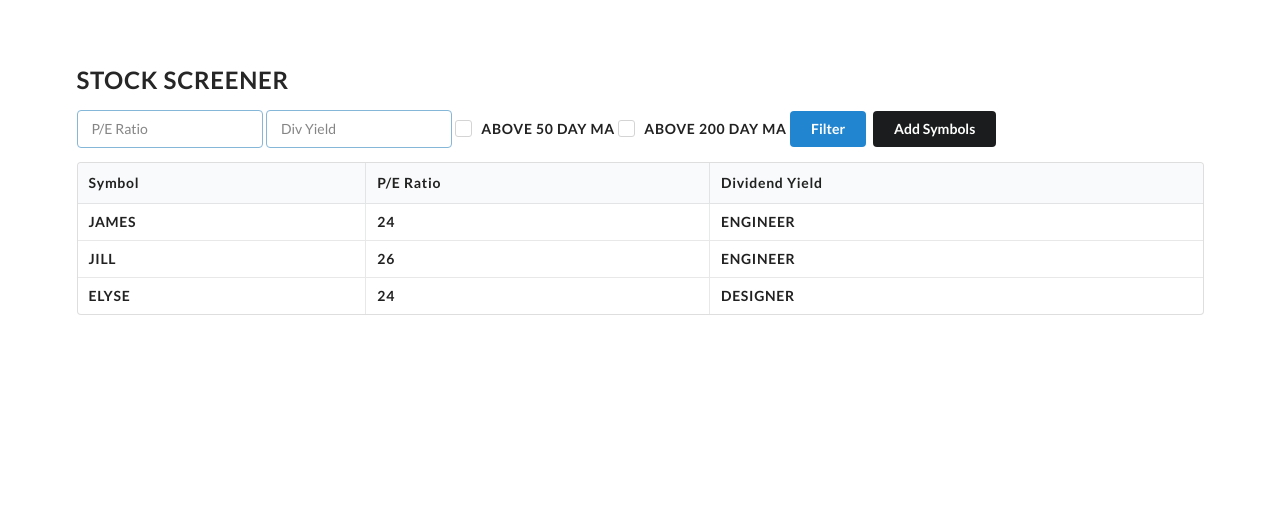
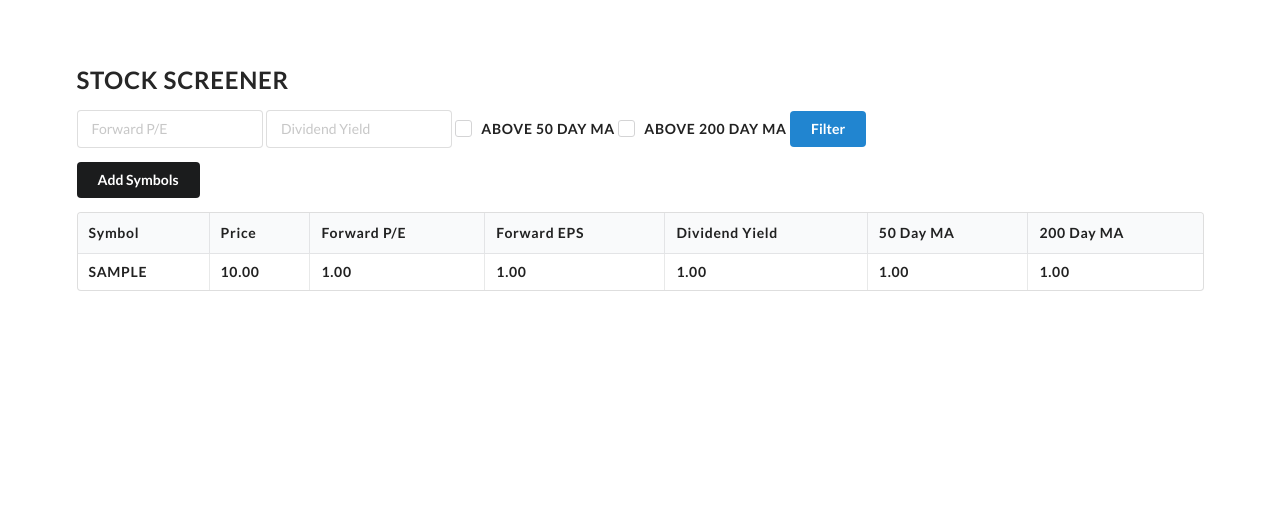
Before and after one commit to Barnez299/fastapifullstack, a FastAPI app: page / in a window 1280 px wide. Shown: the top 514 px of the page. Run offline with FastAPI, Linux system fonts and the light colour scheme; tables that the repository leaves empty hold one stand-in row (values such as "Sample post"); some libraries are stand-ins or nearby versions.

Commit message:
final commit

```diff
--- a/main.py
+++ b/main.py
@@ -33,14 +33,41 @@ def get_db():
     finally:
         db.close()
 
+# homepage display all stock in db
 @app.get("/")
-def home(request: Request):
+def home(request: Request, forward_pe = None, dividend_yield = None, ma50 = None, ma200 = None, db: Session = Depends(get_db)):
     """
     displays dashboard/homepage for stock screener
     """
-    return templates.TemplateResponse("home.html",{
-        "request": request
+    stocks = db.query(Stock)
+
+    if forward_pe:
+        stocks = stocks.filter(Stock.forward_pe < forward_pe)
+
+    if dividend_yield:
+        stocks = stocks.filter(Stock.dividend_yield > dividend_yield)
+
+    if ma50:
+        stocks = stocks.filter(Stock.price > Stock.ma50)
+
+    if ma200:
+        stocks = stocks.filter(Stock.price > Stock.ma200)
+
+    stocks = stocks.all()
+
+
+
+    return templates.TemplateResponse("home.html", {
+
+        "request": request,
+        "stocks": stocks,
+        "dividend_yield": dividend_yield,
+        "forward_pe": forward_pe,
+        "ma200": ma200,
+        "ma50": ma50
     })
+
+
 
 # create function that will get/fetch data
 
@@ -66,25 +93,6 @@ def fetch_stock_data(id: int):
 
 
 # db session must come at end always
-# @app.post("/stock")
-# async def create_stock(stock_request: StockRequest, background_tasks: BackgroundTasks, db: Session = Depends(get_db)):
-#     """
-#     end point to create a stock item and store in database
-#     """
-#     stock = Stock()
-#     stock.symbol = stock_request.symbol
-
-#     db.add(stock)
-#     db.commit()
-
-#     background_tasks.add_task(fetch_stock_data, stock_id)
-
-#     return{
-#         "code": "success",
-#         "message": "stock created"
-
-#     }
-
 @app.post("/stock")
 async def create_stock(stock_request: StockRequest, background_tasks: BackgroundTasks, db: Session = Depends(get_db)):
     """
--- a/templates/home.html
+++ b/templates/home.html
@@ -31,26 +31,30 @@
 </script>
 
 
-<div class="ui input focus">
-    <input type="text" placeholder="P/E Ratio">
+<form method="get">
+
+    <div class="ui input">
+        <input name="forward_pe" type="text" placeholder="Forward P/E" value="{{ forward_pe or '' }}">
     </div>
 
-<div class="ui input focus">
-    <input type="text" placeholder="Div Yield">
+    <div class="ui input">
+        <input name="dividend_yield" type="text" placeholder="Dividend Yield" value="{{ dividend_yield or '' }}">
     </div>
 
     <div class="ui checkbox">
-    <input type="checkbox" name="example">
+        <input name="ma50" type="checkbox" {% if ma50 %}checked="checked" {% endif %}>
         <label>Above 50 Day MA</label>
     </div>
+
     <div class="ui checkbox">
-    <input type="checkbox" name="example">
+        <input name="ma200" type="checkbox" {% if ma200 %}checked="checked" {% endif %}>
         <label>Above 200 Day MA</label>
     </div>
 
-<button class="ui button primary">
-    Filter
-</button>
+    <button type="submit" class="ui button primary">Filter</button>
+
+</form>
+<br>
 
 <button id="add_symbol" class="ui button secondary">Add Symbols</button>
 
@@ -58,26 +62,26 @@
     <thead>
         <tr>
             <th>Symbol</th>
-            <th>P/E Ratio</th>
+            <th>Price</th>
+            <th>Forward P/E</th>
+            <th>Forward EPS</th>
             <th>Dividend Yield</th>
+            <th>50 Day MA</th>
+            <th>200 Day MA</th>
         </tr>
     </thead>
     <tbody>
+        {% for stock in stocks %}
         <tr>
-            <td data-label="Name">James</td>
-            <td data-label="Age">24</td>
-            <td data-label="Job">Engineer</td>
+            <td>{{ stock.symbol }}</td>
+            <td>{{ stock.price }}</td>
+            <td>{{ stock.forward_pe }}</td>
+            <td>{{ stock.forward_eps }}</td>
+            <td>{{ stock.dividend_yield }}</td>
+            <td>{{ stock.ma50 }}</td>
+            <td>{{ stock.ma200 }}</td>
         </tr>
-        <tr>
-            <td data-label="Name">Jill</td>
-            <td data-label="Age">26</td>
-            <td data-label="Job">Engineer</td>
-        </tr>
-        <tr>
-            <td data-label="Name">Elyse</td>
-            <td data-label="Age">24</td>
-            <td data-label="Job">Designer</td>
-        </tr>
+        {% endfor %}
     </tbody>
 </table>
 
```
Lines whose indentation alone changed are shown as unchanged.
